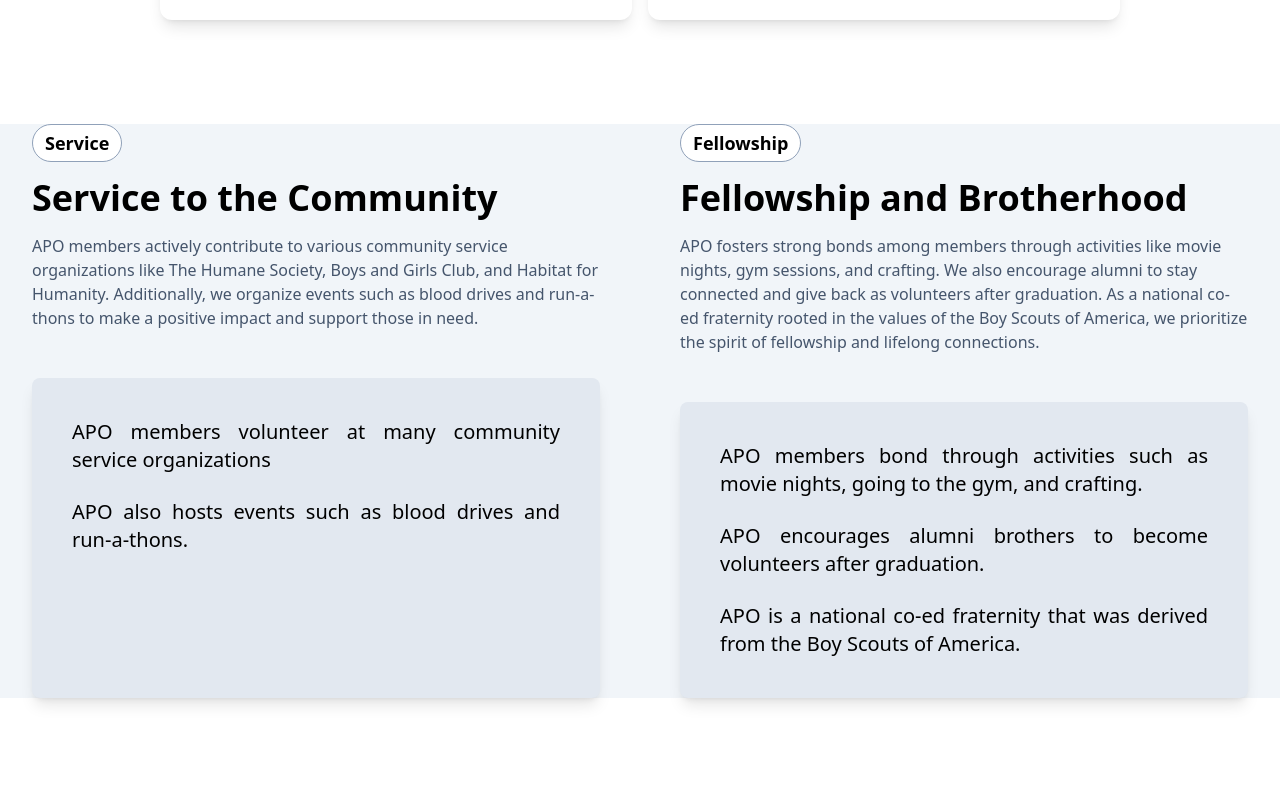
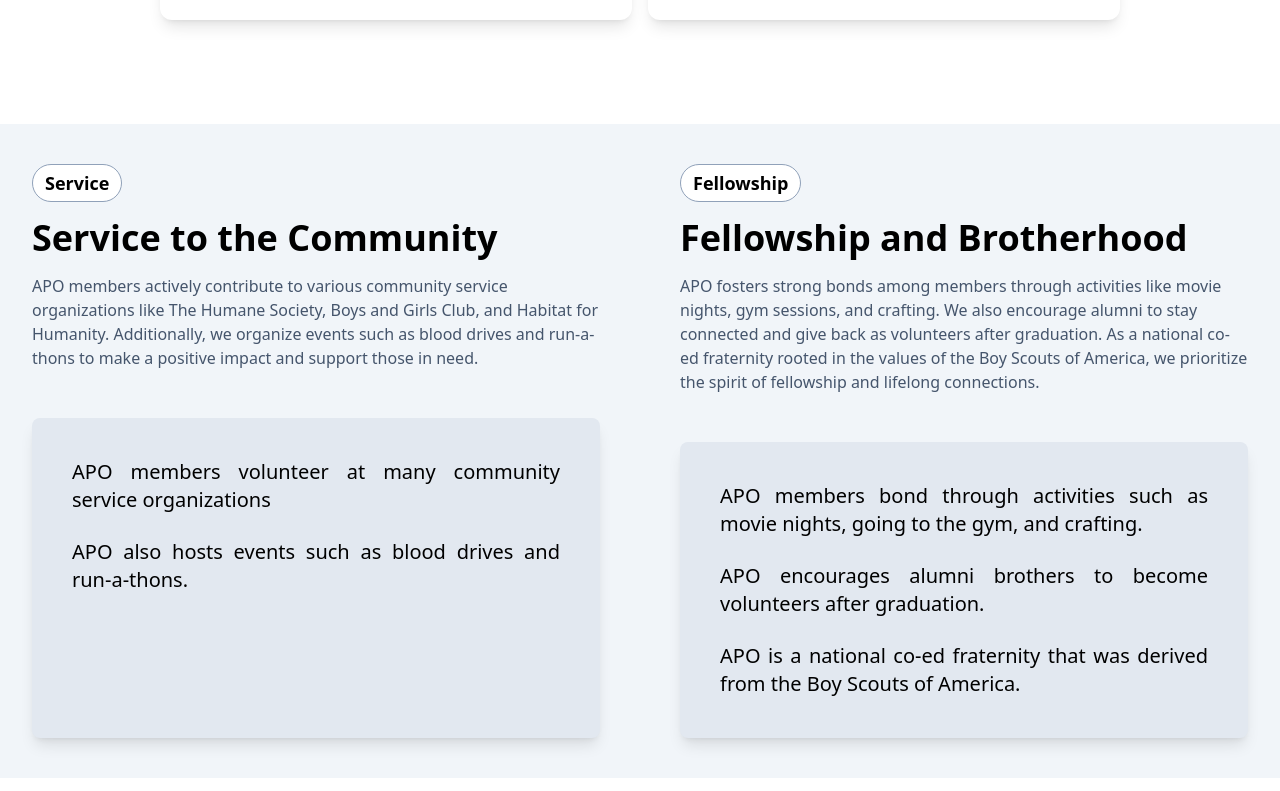
Before and after one commit to migodlcrz/apo-frontend, a React (Vite) app: page / in a window 1280 px wide. Shown: the part 2949-3740 px from the top of the page. Built offline with nearby package versions, Linux system fonts and the light colour scheme.

Commit message:
Fix spacing

```diff
--- a/src/pages/LandingPage.tsx
+++ b/src/pages/LandingPage.tsx
@@ -215,7 +215,7 @@ const LandingPage = () => {
       </div>
 
       {/* Service & Fellowship Sections */}
-      <div className="flex flex-col lg:flex-row gap-4 bg-slate-100">
+      <div className="flex flex-col lg:flex-row gap-4 bg-slate-100 py-10">
         <div className="flex flex-col w-full justify-start items-start px-8 gap-4">
           <Tag mode="light">Service</Tag>
           <span className="text-xl lg:text-4xl font-bold">
```
